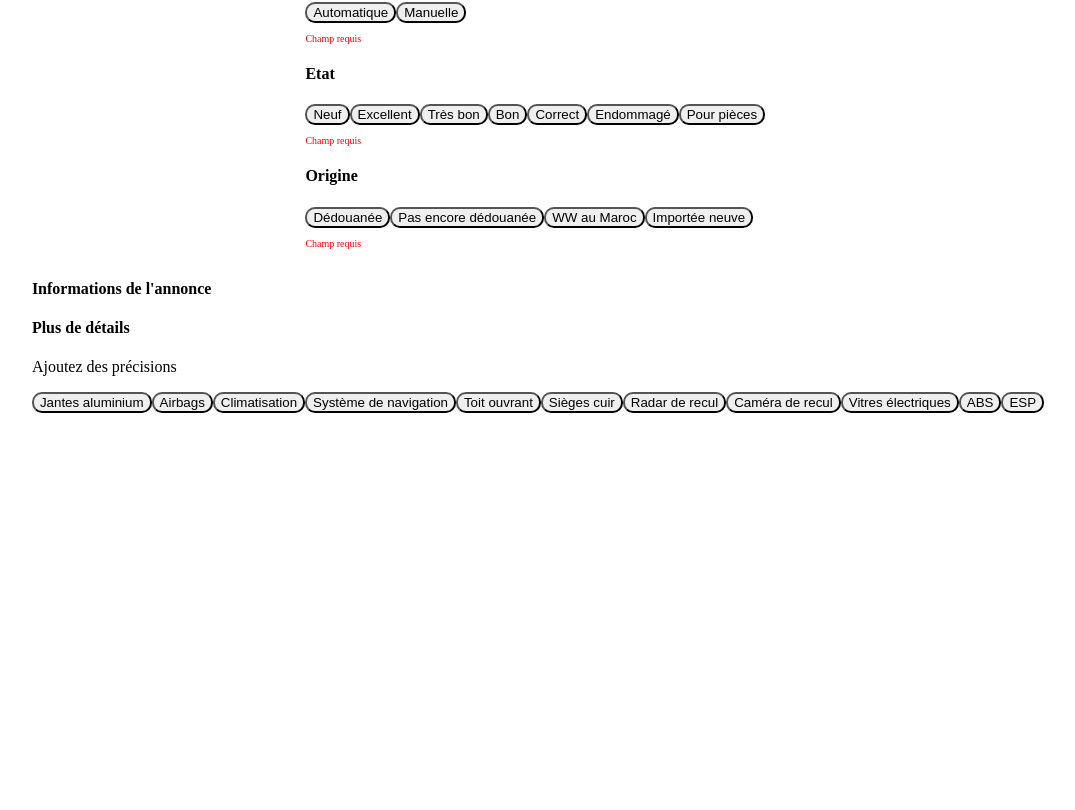
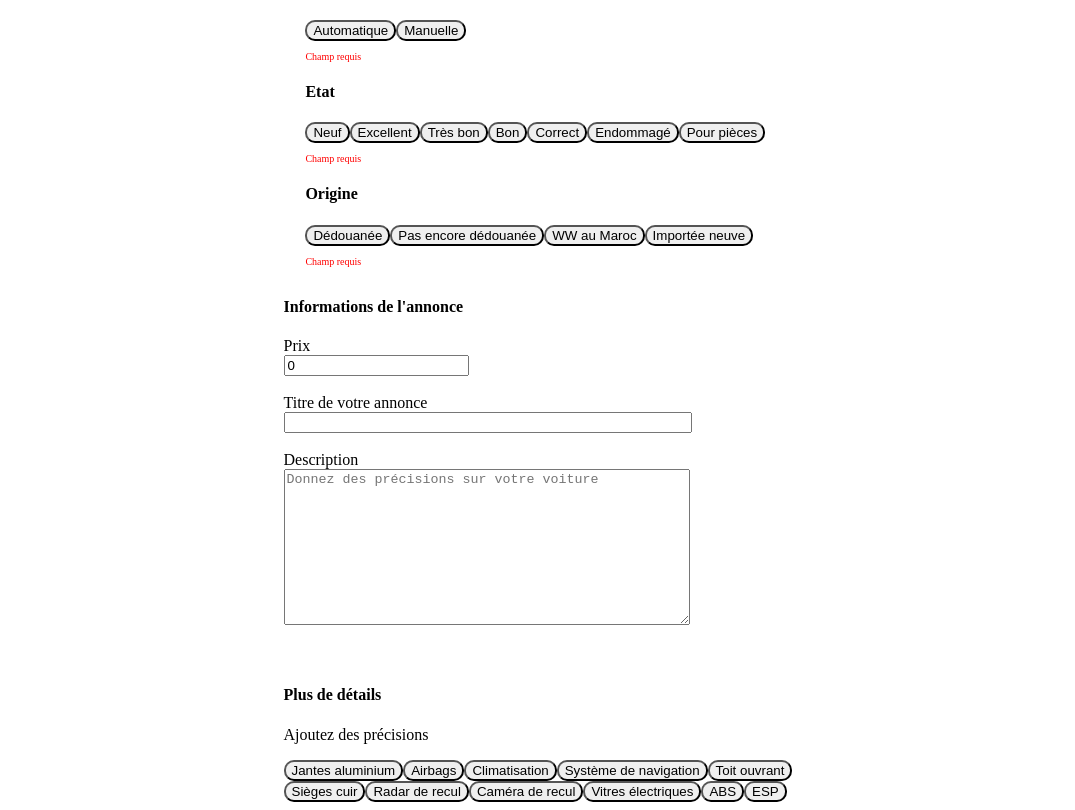
Before and after one commit to Sharizhai/react-project-s1, a React (Create React App) app: page /creation-annonce in a window 1280 px wide. Shown: the part 403-1213 px from the top of the page, without its empty margins (102-1177 px from the left). Before the commit the page ends 824 px from the top, so only its background shows below. Built offline with nearby package versions, Linux system fonts and the light colour scheme.

Commit message:
Add files via upload

```diff
--- a/src/Components/InformationsField.js
+++ b/src/Components/InformationsField.js
@@ -14,11 +14,60 @@ const InformationsField = () => {
         });
     };
 
+    const [informationsData, setInformationsData] = useState({
+        price: 0,
+        offerTitle: "",
+        offerPrecisions: "",
+    });
+
+    const handleInformationsData = e => {
+        setInformationsData(prevState => ({
+            ...prevState,
+            [e.target.name]: e.target.value
+        }));
+    };
+
     return (
         <>
         <form>
             <h4>Informations de l'annonce</h4>
 
+            <div>
+                <label>Prix</label>
+                <br />
+                <input type="number"
+                       name="price"
+                       value={informationsData.price}
+                       onChange={handleInformationsData}/>
+            <br />
+            <br />
+            </div>
+
+            <div>
+                <label>Titre de votre annonce</label>
+                <br />
+                <input name="offerTitle"
+                       value={informationsData.offerTitle}
+                       onChange={handleInformationsData}
+                       style={{width: "400px"}}/>
+            <br />
+            <br />
+            </div>
+
+            <div>
+                <label>Description</label>
+                <br />
+                <textarea name="offerPrecisions"
+                          value={informationsData.offerPrecisions}
+                          onChange={handleInformationsData}
+                          placeholder="Donnez des précisions sur votre voiture"
+                          rows={10}
+                          style={{width: "400px"}}/>
+            <br />
+            <br />
+            </div>
+
+            <br />
             <div>
                 <h4>Plus de détails</h4>
                 <p>Ajoutez des précisions</p>
@@ -34,6 +83,8 @@ const InformationsField = () => {
                             borderColor={selectedButtons[3] ? "#89d8e0" : "black"}/>
                     <ButtonComp onClick={() => handleButtonSelected(0)} label="Toit ouvrant" type="button"
                             borderColor={selectedButtons[4] ? "#89d8e0" : "black"}/>
+                </div>
+                <div>
                     <ButtonComp onClick={() => handleButtonSelected(0)} label="Sièges cuir" type="button"
                             borderColor={selectedButtons[5] ? "#89d8e0" : "black"}/>
                     <ButtonComp onClick={() => handleButtonSelected(0)} label="Radar de recul" type="button"
@@ -46,6 +97,7 @@ const InformationsField = () => {
                             borderColor={selectedButtons[9] ? "#89d8e0" : "black"}/>
                     <ButtonComp onClick={() => handleButtonSelected(0)} label="ESP" type="button"
                             borderColor={selectedButtons[10] ? "#89d8e0" : "black"}/>
+
                 </div>
             </div>
         </form>
--- a/src/Components/OfferDetails.js
+++ b/src/Components/OfferDetails.js
@@ -82,6 +82,7 @@ const OfferDetails = () => {
             <h3>Détails de l'annonce</h3>
             <p>Ajoutez plus de détails sur votre annonce pour un maximum de visibilité</p>
         </div>
+        <br />
 
         <div style={{display: "flex", flexDirection: "row"}}>
         <DropdownComp title="Marque" options={brandOptions}
```
